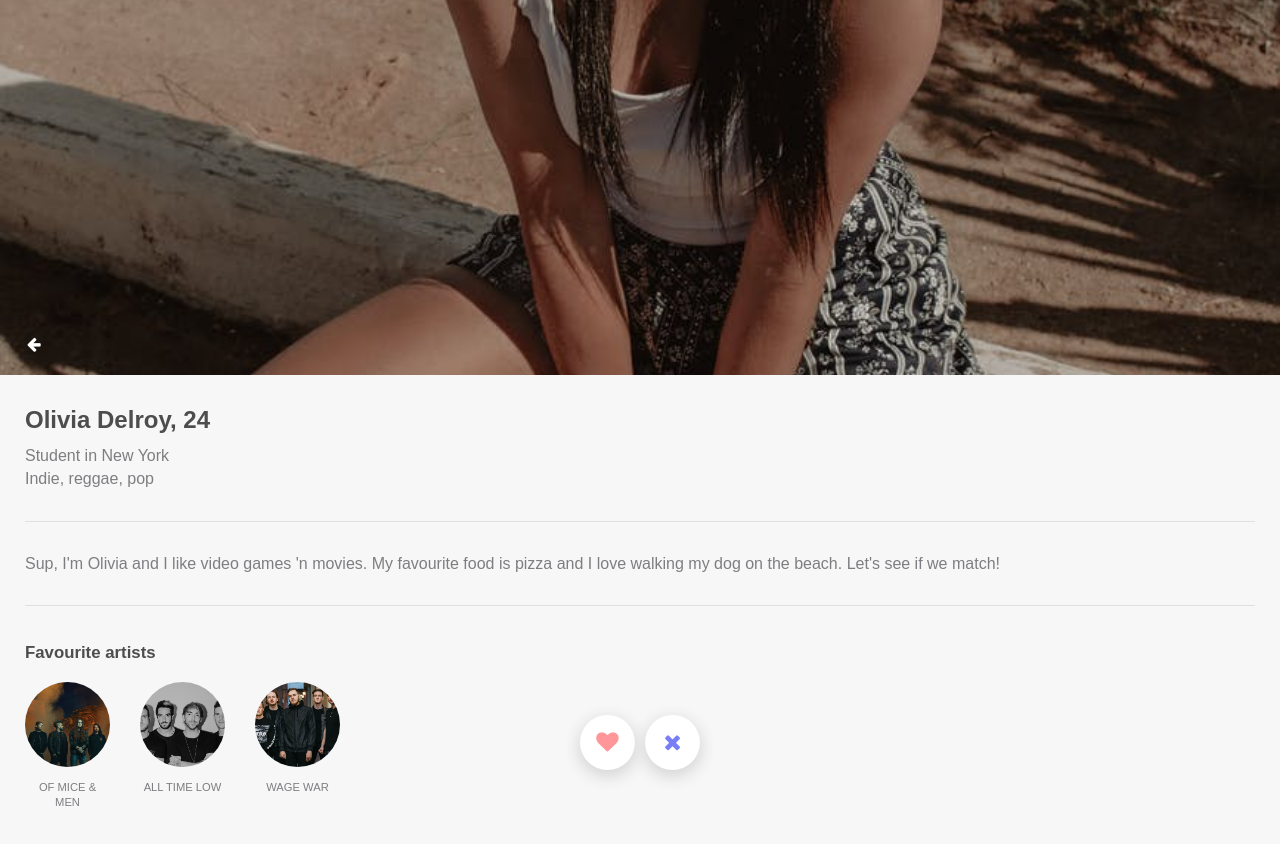
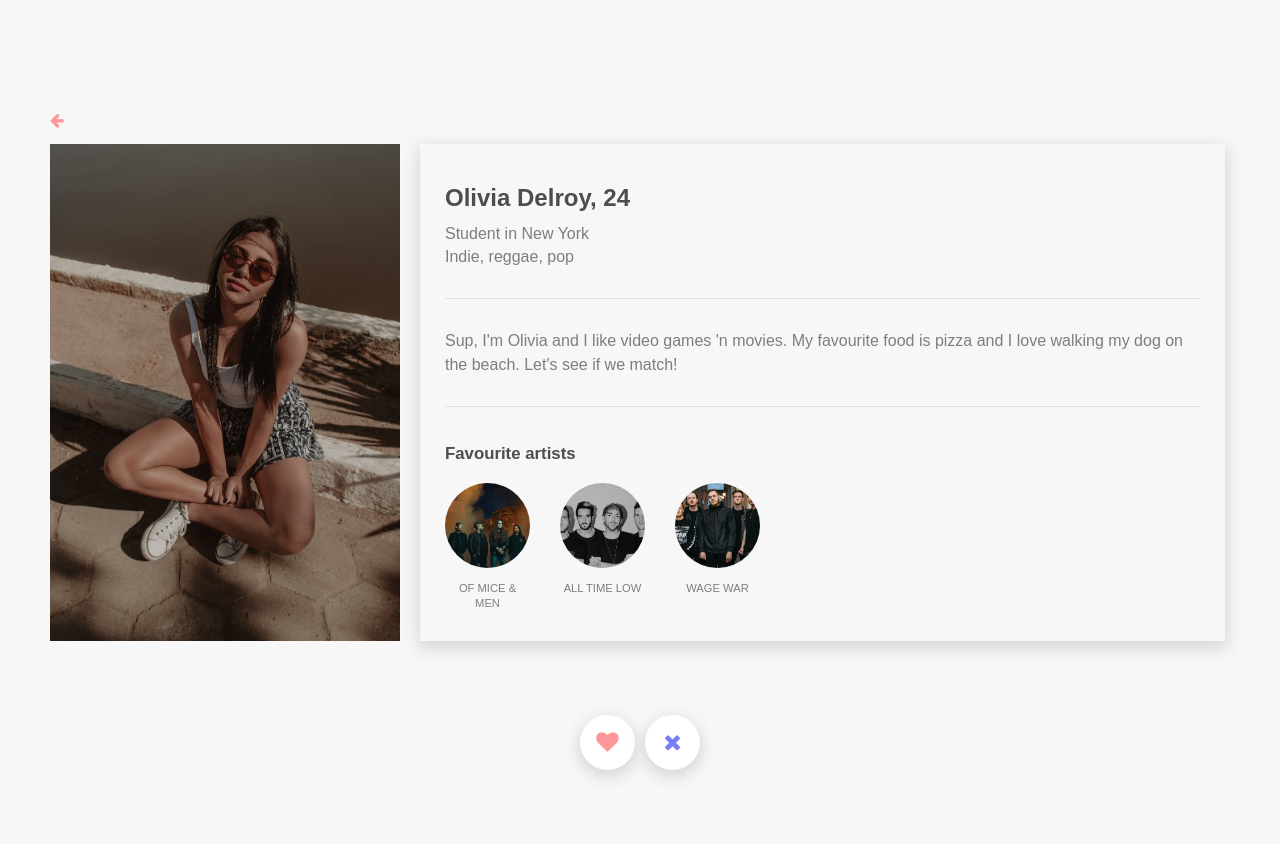
Before and after one commit to KarinMeijvogel/fe-assessment-2, a website: page profile.html in a window 1280 px wide. After the commit the page ends 800 px from the top, so only its background shows below. Drawn offline with Linux system fonts and the light colour scheme.

Commit message:
:lipstick: Styling for profile page on desktop

```diff
--- a/styles/profile.css
+++ b/styles/profile.css
@@ -6,6 +6,7 @@ main {
     padding: 25px;
 }
 
+/* photo */
 main > img:first-child {
     margin: -25px -25px -15px;
     width: calc(100% + 25*2px); /* 100% + main padding */
@@ -13,6 +14,7 @@ main > img:first-child {
     object-fit: cover;
 }
 
+/* info and desc */
 main > section {
     padding: 30px 0;
     border-bottom: 1px solid #e0e0e0;
@@ -86,3 +88,46 @@ main > button:first-of-type {
 .fa-times {
     color: #797EF6;
 }
+
+/* desktop */
+@media only screen and (min-width: 900px) {
+    body {
+        padding: 20px;
+    }
+    main {
+        max-width: 1150px;
+        width: calc(100% - 400px - 35px);
+        margin: 10% 400px;
+        position: relative;
+        padding: 0 25px;
+        box-shadow: 0 5px 15px 2px #d6d6d6;
+    }
+
+    /* photo */
+    main > img:first-child {
+        position: absolute;
+        margin: 0;
+        transform: translateX(calc(-100% - 45px));
+        top: 0;
+        width: 350px;
+        height: 100%;
+    }
+
+    /* back button */
+    main > a:first-of-type {
+    left: -370px;
+    top: -35px;
+    color: #FF9699;
+    }
+
+    main > ul {
+        padding-bottom: 30px;
+    }
+}
+
+@media only screen and (min-width: 1400px) {
+    main {
+        width: calc(100% - 30% - 35px);
+        margin: 10% auto auto 30%;
+    }
+}
```
